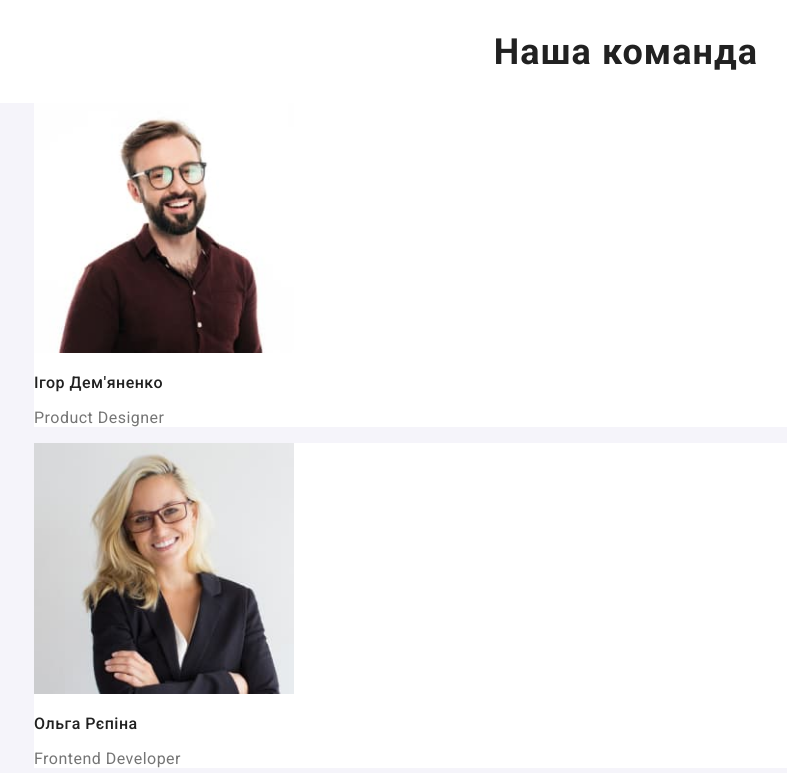
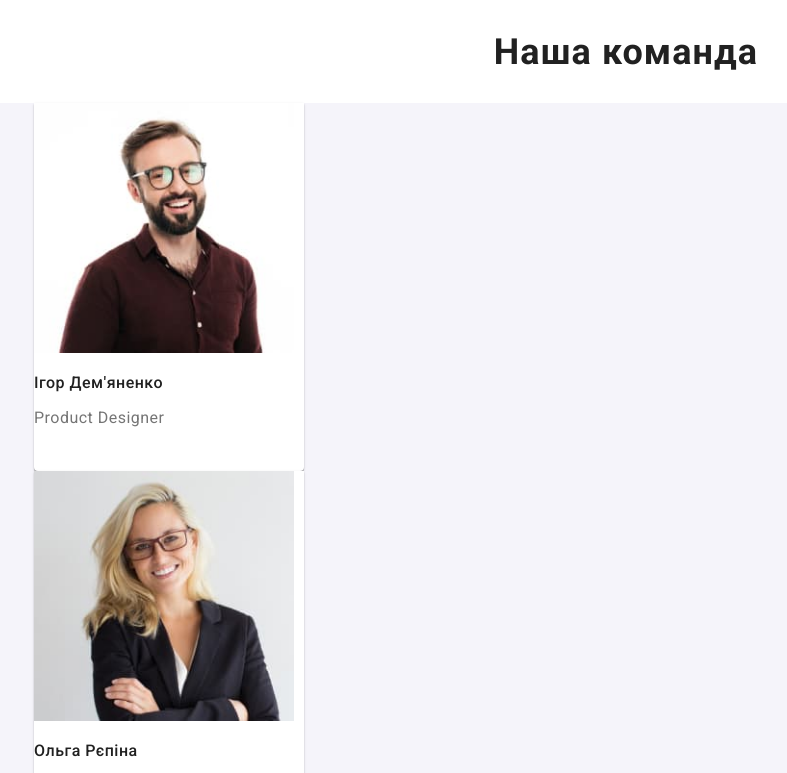
Before and after one commit to ShcherbakovIurii/goit-markup-hw-02, a plain HTML site: page index.html in a window 1280 px wide. Shown: the part 1606-2379 px from the top of the page, without its empty margins (14-801 px from the left). Drawn offline with Linux system fonts and the light colour scheme.

Commit message:
Update styles.css

```diff
--- a/css/style.css
+++ b/css/style.css
@@ -145,7 +145,6 @@ body {
 .section-title {
   color: var(--title-text-color);
   font-style: normal;
-  font-weight: 700;
   font-size: 36px;
   line-height: 1.17;
   text-align: center;
@@ -198,7 +197,6 @@ body {
 
 .work-title {
   color: var(--title-text-color);
-  font-weight: 700;
   font-size: 18px;
   line-height: 2;
   letter-spacing: 0.06em;
@@ -220,6 +218,11 @@ body {
 }
 .team-card {
   background-color: var(--primary-white-color);
+  width: 270px;
+  height: 368px;
+  box-shadow: 0px 1px 3px rgba(0, 0, 0, 0.12), 0px 1px 1px rgba(0, 0, 0, 0.14),
+    0px 2px 1px rgba(0, 0, 0, 0.2);
+  border-radius: 0px 0px 4px 4px;
 }
 
 .title-team {
```
